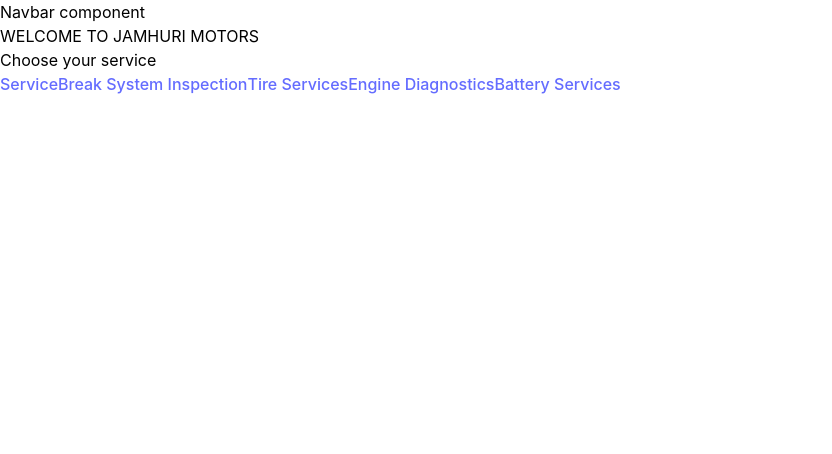
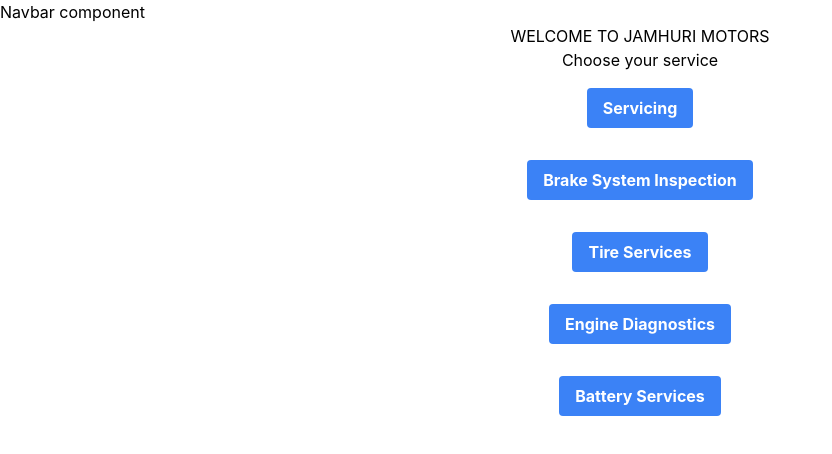
Before and after one commit to MylesMburu/bukkt-frontend, a React (Vite) app in the folder bukkt-frontend/: page / in a window 1280 px wide. Shown: the top 454 px of the page, without its empty margins (0-832 px from the left). Built offline with nearby package versions, Linux system fonts and the light colour scheme.

Commit message:
style  the service page

```diff
--- a/bukkt-frontend/src/components/servicekpage/serviceslayout.jsx
+++ b/bukkt-frontend/src/components/servicekpage/serviceslayout.jsx
@@ -1,59 +1,62 @@
-import React, { useState } from 'react';
-import { Link, useNavigate } from 'react-router-dom';
+import {  useNavigate } from 'react-router-dom';
 
 const Services = () => {
   const navigate = useNavigate();
-  const [buttonClicked, setButtonClicked] = useState(false);
 
   const handleClick = () => {
-    // Change the color from blue to white when clicked
-    setButtonClicked(true);
-
-    // Navigate to the corresponding service route
-    navigate(`/${Queue}`);
+    navigate(`/queue`);
   };
 
   return (
     <div>
 
       <div>
-        <h2>WELCOME TO JAMHURI MOTORS</h2>
-        <h3>Choose your service </h3>
+        <h2 className='text-center'>WELCOME TO JAMHURI MOTORS</h2>
+        <h3 className='text-center'>Choose your service </h3>
       </div>
       <div>
-        <button
-          className={buttonClicked ? 'white-button' : ''}
-          onClick={() => handleClick()}
-        >
-            <Link to="/Queue" >Service</Link>
-        </button>
-        <button
-          className={buttonClicked ? 'white-button' : ''}
-          onClick={() => handleClick()}
-        >
-           <Link to="/Queue" >Break System Inspection</Link>
-        </button>
-        <button
-          className={buttonClicked ? 'white-button' : ''}
-          onClick={() => handleClick()}
-        >
-       <Link to="/Queue" > Tire Services </Link>
-        </button>
-        <button
-          className={buttonClicked ? 'white-button' : ''}
-          onClick={() => handleClick()}
-        >
-          <Link to="/Queue" > Engine Diagnostics</Link>
-        </button>
-        <button
-          className={buttonClicked ? 'white-button' : ''}
-          onClick={() => handleClick()}
-        >
-         <Link to="/Queue" > Battery Services</Link>
-        </button>
+        <div className='flex flex-col justify-center'>
+          {services.map((service) => (
+            <div
+              key={service.id}
+              className='flex flex-col justify-center items-center m-4'
+            >
+              <button
+                onClick={handleClick}
+                className={`bg-blue-500 text-white font-bold py-2 px-4 rounded`}
+              >
+                {service.name}
+              </button>
+            </div>
+          ))}
+        </div>
       </div>
     </div>
   );
 };
 
 export default Services;
+
+
+const services = [{
+  id: 1,
+  name: 'Servicing',
+
+},
+{
+  id: 2,
+  name: 'Brake System Inspection',
+},
+{
+  id: 3,
+  name: 'Tire Services',
+},
+{
+  id: 4,
+  name: 'Engine Diagnostics',
+},
+{
+  id: 5,
+  name: 'Battery Services',
+}
+]
```
